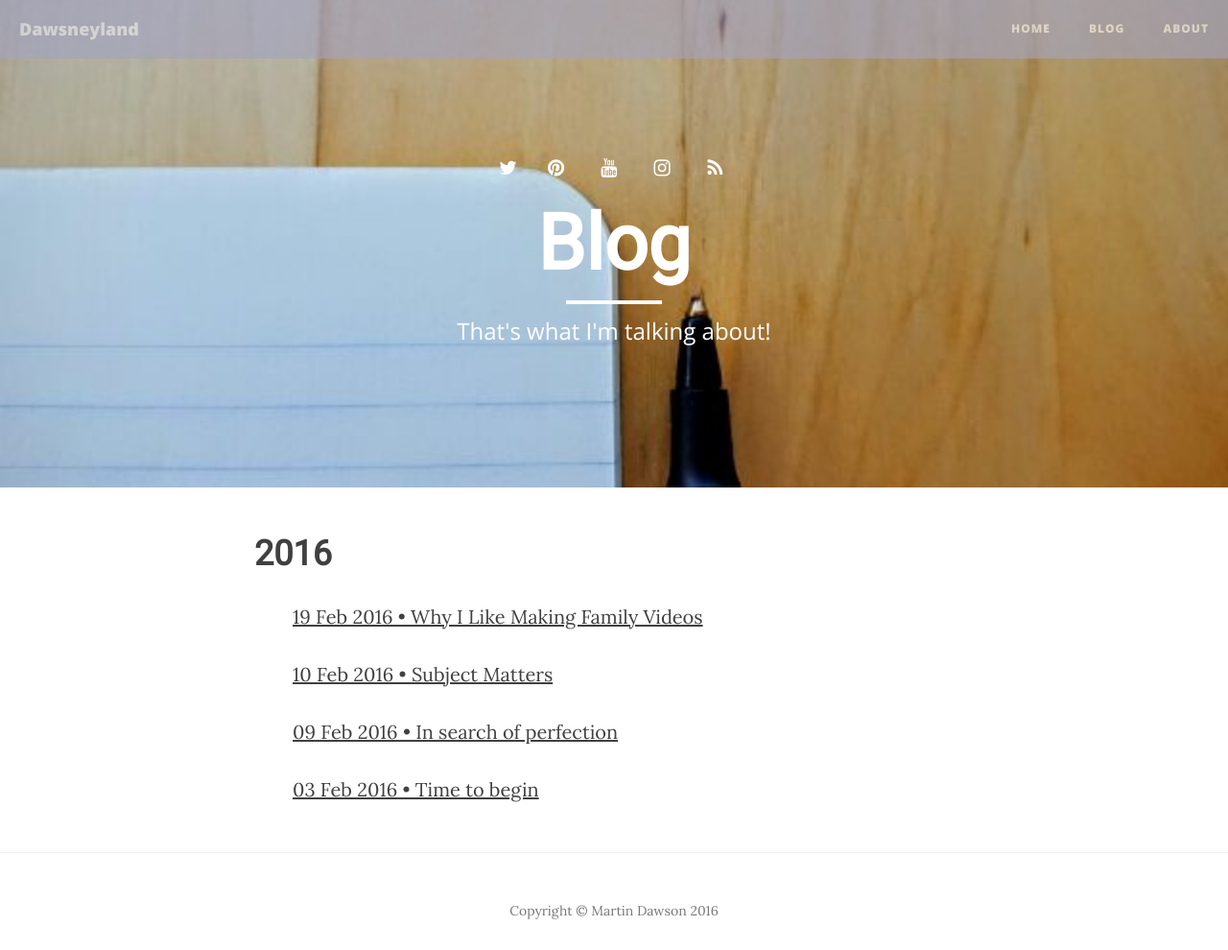
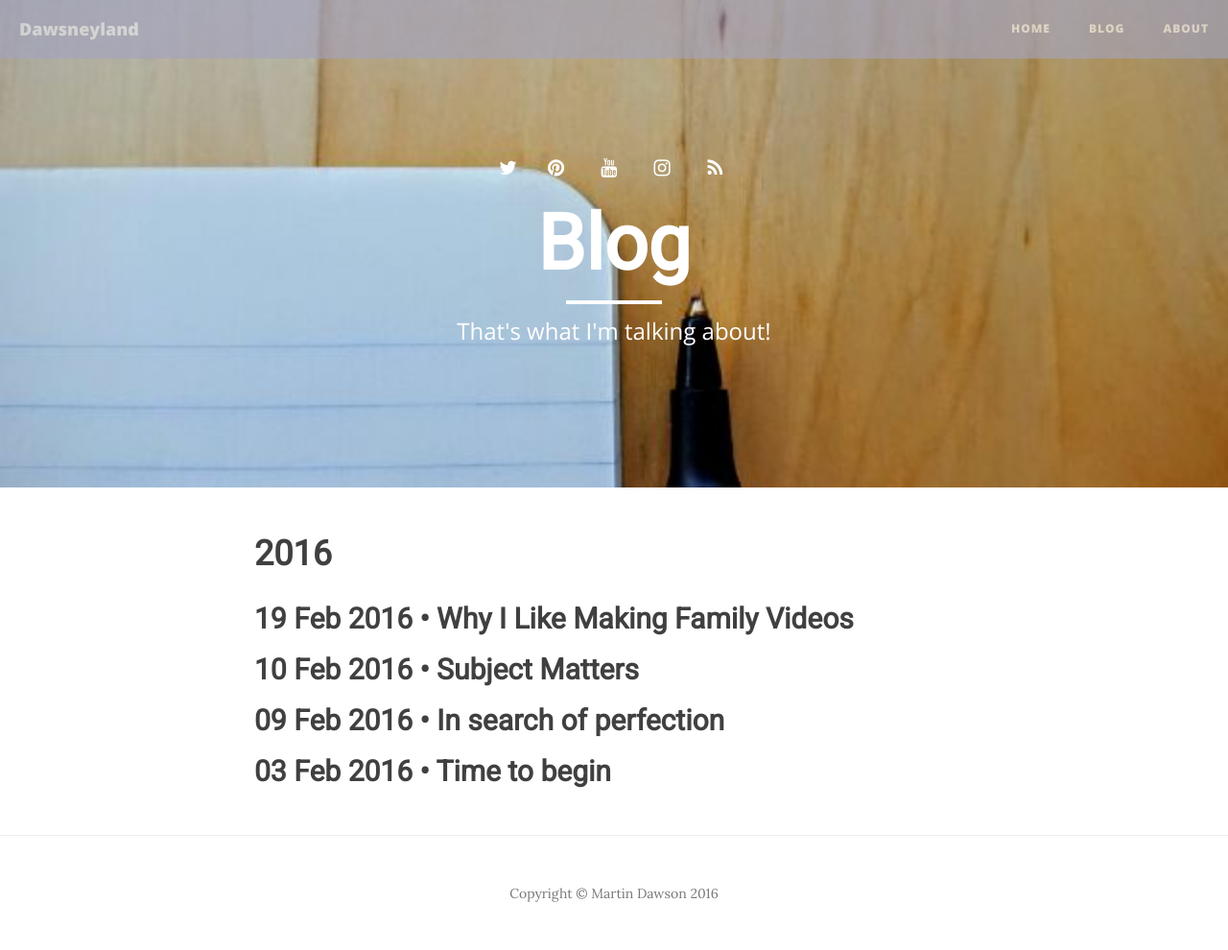
Before and after one commit to dawsneyland/formerdland, a Jekyll site: the page built from blog/index.html, in a window 1280 px wide. Shown: the whole page at 96% size. Built offline with Jekyll 4.4.1, drawn with Linux system fonts in a browser that asks for light colours; nearby versions of some CDN libraries; comment, search, counter and statistics services are not loaded.

Commit message:
Update index.html

```diff
--- a/blog/index.html
+++ b/blog/index.html
@@ -20,9 +20,9 @@ header-img: "img/penpaper.jpg"
   {% if currentdate != date %}
     {% unless forloop.first %}</ul>{% endunless %}
     <h1 id="y{{post.date | date: "%Y"}}">{{ currentdate }}</h1>
-    <ul>
+    <p>
     {% assign date = currentdate %}
   {% endif %}
-    <p><a href="{{ post.url }}">{{ post.date | date: "%d %b %Y" }} &bull; {{ post.title }}</a></p>
-  {% if forloop.last %}</ul>{% endif %}
+    <h2><a href="{{ post.url }}">{{ post.date | date: "%d %b %Y" }} &bull; {{ post.title }}</a></h2>
+  {% if forloop.last %}</p>{% endif %}
 {% endfor %}
```
